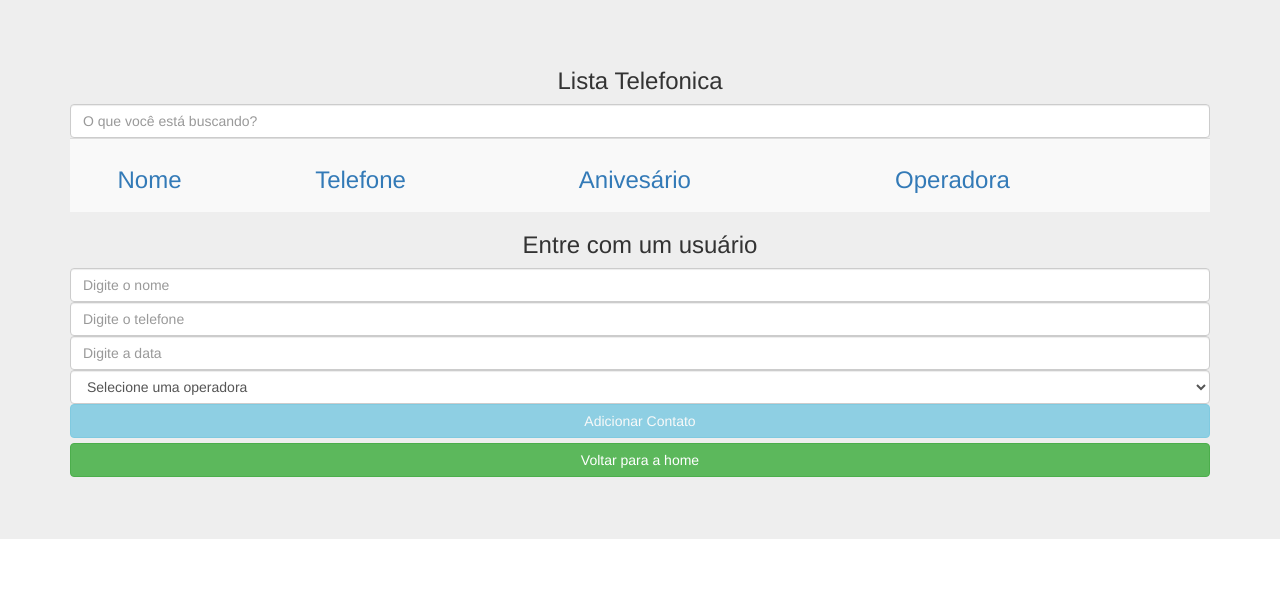
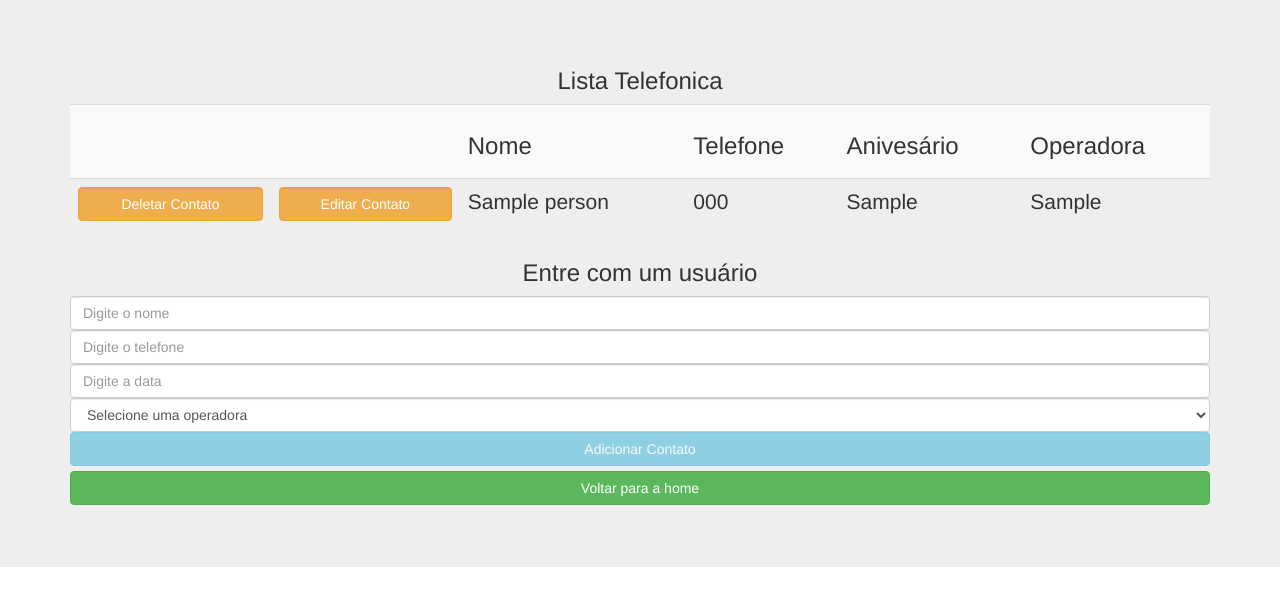
Before and after one commit to viniiifarias/angular, a PHP site: page /lista/ in a window 1280 px wide. Shown: the top 606 px of the page. Run offline with PHP 8.4, Linux system fonts and the light colour scheme; tables that the repository leaves empty or names only in its code hold one stand-in row (values such as "Sample post"); some libraries are stand-ins or nearby versions.

Commit message:
CRUD WORKING - PHP Connection + List on Angular

```diff
--- a/app.js
+++ b/app.js
@@ -1,4 +1,4 @@
-var app = angular.module("angularJS", ['ngRoute', 'ui.mask']);
+var app = angular.module("angularJS", ['ngRoute', 'ui.mask','duScroll']);
 
 app.config(function($routeProvider, $locationProvider){
 	$routeProvider.when('/',{
@@ -9,6 +9,6 @@ app.config(function($routeProvider, $locationProvider){
 		controller: "listaTelefonicaController",
 		templateUrl: 'views/lista.php'
 	})
-	// .otherwise({redirectTo:'/'})
+	.otherwise({redirectTo:'/'})
 	$locationProvider.html5Mode(true);
 });
--- a/controllers/listaTelefonicaController.js
+++ b/controllers/listaTelefonicaController.js
@@ -1,37 +1,42 @@
-angular.module("angularJS").controller("listaTelefonicaController",function($scope, $http,contatosAPI){
+angular.module("angularJS").controller("listaTelefonicaController",function($scope, $http, contatosAPI){
 	$scope.app = "Lista Telefonica";
 	$scope.contatos = [];
-	$scope.operadoras=[
-		{nome: "Oi", codigo:1},
-		{nome: "Tim", codigo:2},
-		{nome: "Vivo", codigo:3},
-		{nome: "Claro", codigo:4},
-		{nome: "Algar", codigo:5},
-		{nome: "Nextel", codigo:6},
-		{nome: "GVT", codigo:7}
-	];
-	var verContatos = function(){
-
+	$scope.operadoras=["Vivo","Tim","Claro","Oi"];
+	$scope.data = [];
+	$scope.editar = false;
+	var carregarContatos = function(){
+	    contatosAPI.listContatos().then(function(data) {
+	      $scope.contatos = data.data;
+	    });
 	};
 	$scope.adicionarContato = function(contato){
-		$scope.contatos.push(angular.copy(contato));
-		delete $scope.contato;
-		$scope.contatoForm.$setPristine();
+	    contatosAPI.saveContatos(contato).then(function() {
+			delete $scope.contato;
+			$scope.contatoForm.$setPristine();
+			carregarContatos();
+	    });
 	};
-	$scope.apagarContatos=function(contatos){
-		$scope.contatos = contatos.filter(function(contato){
-			if(!contato.selecionado) return contato;
-		});
+	$scope.deletarContato=function(contato){
+	    contatosAPI.deleteContatos(contato).then(function() {
+	    	carregarContatos();
+	    });
 	};
-	$scope.verificarContatoSelecionado=function(contatos){
-		$scope.hasContatoSelecionado = contatos.some(function(contato){
-			return contato.selecionado;
-		});
-
+	$scope.atualizarContato=function(contato){
+	    contatosAPI.updateContatos(contato).then(function() {
+			carregarContatos();
+	    });
 	};
+	$scope.editarContato=function(contato){
+	    $scope.contato = contato;
+	    $scope.editar = true;
+	};
+	$scope.cancelarEdicao=function(contato){
+	    delete $scope.contato;
+	    $scope.editar = false;
+ 	};
 	$scope.ordenarPor = function(campo){
 		$scope.criterioDeOrdenacao = campo;
 		$scope.direcaoDaOrdenacao = !$scope.direcaoDaOrdenacao;
 	}
-
+	carregarContatos();
 });
--- a/index.php
+++ b/index.php
@@ -15,6 +15,7 @@
 	<script src="js/dist/mask.js"></script>
 	<script src="js/dist/angular-locale_pt-br.js"></script>
 	<script src="js/dist/angular-route.js"></script>
+	<script src="js/dist/angular-scroll.js"></script>
 	<!-- CONTROLLERS -->
 	<script src="controllers/inicioController.js"></script>
 	<script src="controllers/listaTelefonicaController.js"></script>
--- /dev/null
+++ b/services/connections/contatos/list.php
@@ -0,0 +1,25 @@
+<?
+	$con = mysql_connect("localhost","root","")
+	or die("Não foi possivel se conectar ao banco");
+	$banco = mysql_select_db("angular", $con);
+	$data = array();
+	$sql = ("SELECT * FROM persons ORDER BY id ASC");
+
+	$resultado = mysql_query($sql);
+
+	if(mysql_num_rows($resultado) > 0){
+		while($linha=mysql_fetch_assoc($resultado)){
+			$data[] = $linha;
+		}
+	}
+	else{
+		echo "0 resultados";
+	}
+
+	header('Content-Type: application/json');
+
+	echo json_encode($data);
+
+	return($data);
+
+?>
--- a/services/listaTelefonicaService.js
+++ b/services/listaTelefonicaService.js
@@ -1,5 +1,20 @@
-angular.module("angularJS").service("contatosAPI", function(){
-	var contatosAPI = {};
-
-	return 0;
+angular.module("angularJS").factory("contatosAPI", function($http){
+	var _listContatos = function(){
+		return $http.get("../services/connections/contatos/list.php");
+	};
+	var _saveContatos = function(contato){
+		return $http.post("../services/connections/contatos/save.php", contato);
+	};
+	var _deleteContatos = function(contato){
+		return $http.post("../services/connections/contatos/delete.php", contato);
+	};
+	var _updateContatos = function(contato){
+		return $http.post("../services/connections/contatos/update.php", contato);
+	};
+	return{
+		listContatos: _listContatos,
+		saveContatos: _saveContatos,
+		deleteContatos: _deleteContatos,
+		updateContatos: _updateContatos
+	}
 });
--- /dev/null
+++ b/services/sql.sql
@@ -0,0 +1 @@
+INSERT INTO operadoras (id,nome,codigo) VALUES ('2','Tim','021');
--- a/views/lista.php
+++ b/views/lista.php
@@ -1,25 +1,27 @@
 <div class="jumbotron">
 	<div class="container">
 		<h3>{{app}}</h3>
-		<input type="text" placeholder="O que você está buscando?" ng-model="criterioDeBusca" ng-model-options="{updateOn: 'default blur',debounce:{default: 500, blur: 0}}" class="form-control" >
-		<table class="table table-striped" ng-init="carregarContatos()">
+		<table class="table table-striped">
 			<tr>
 				<td></td>
-				<td><a href="" ng-click="ordenarPor('nome')"><h3>Nome</h3></a></td>
-				<td><a href="" ng-click="ordenarPor('telefone')"><h3>Telefone</h3></a></td>
-				<td><a href="" ng-click="ordenarPor('aniversario')"><h3>Anivesário</h3></a></td>
-				<td><a href="" ng-click="ordenarPor('operadora')"><h3>Operadora</h3></a></td>
+				<td></td>
+				<td><h3>Nome</h3></td>
+				<td><h3>Telefone</h3></td>
+				<td><h3>Anivesário</h3></td>
+				<td><h3>Operadora</h3></td>
 			</tr>
-			<tr ng-class="{selecionado: contato.selecionado} " ng-repeat="contato in contatos | filter: criterioDeBusca | orderBy:criterioDeOrdenacao:direcaoDaOrdenacao">
-				<td><input ng-click="verificarContatoSelecionado(contatos)" class="form-control" type="checkbox" ng-model="contato.selecionado"></td>
+			<tr ng-class="{selecionado: contato.selecionado} " ng-repeat="contato in contatos">
+				<td><input ng-click="deletarContato(contato)" class="form-control btn btn-warning" type="button" ng-model="contato.selecionado" value="Deletar Contato"></td>
+				<td><a du-smooth-scroll href="#form_edit" ng-click="editarContato(contato)" class="form-control btn btn-warning" type="button">Editar Contato</a></td>
 				<td><p>{{::contato.nome}}</p></td>
 				<td><p>{{::contato.telefone}}</p></td>
 				<td><p>{{::contato.data}}</p></td>
-				<td><p>{{::contato.operadora.nome}}</p></td>
+				<td><p>{{::contato.operadora}}</p></td>
+
 			</tr>
 		</table>
 		<h3>Entre com um usuário</h3>
-		<form action="" name="contatoForm">
+		<form action="" name="contatoForm" id="form_edit">
 			<div ng-class="{'has-error': contatoForm.nome.$error.required && contatoForm.nome.$dirty, 'has-success': !contatoForm.nome.$error.required}">
 				<input placeholder="Digite o nome" name="nome" class="form-control" type="text" ng-model="contato.nome" ng-required="true">
 			</div>
@@ -30,11 +32,13 @@
 				<input placeholder="Digite a data" ui-mask="99/99/9999" model-view-value="true" ui-mask-placeholder ui-mask-placeholder-char="_" name="data" class="form-control" type="text" ng-model="contato.data" ng-required="true">
 			</div>
 			<div ng-class="{'has-success': !contatoForm.operadora.$error.required}">
-				<select class="form-control" name="operadora" id="" ng-model="contato.operadora" ng-options="operadora.nome for operadora in operadoras | orderBy: 'nome'" ng-required="true">
+				<select class="form-control" name="operadora" id="" ng-model="contato.operadora" ng-options="operadora for operadora in operadoras | orderBy: 'nome'" ng-required="true">
 					<option value="" selected="" disabled="">Selecione uma operadora</option>
 				</select>
 			</div>
-			<button class="btn btn-info btn-block" ng-click="adicionarContato(contato)" ng-disabled="contatoForm.$invalid">Adicionar Contato</button>
+			<button ng-if="!editar" class="btn btn-info btn-block" ng-click="adicionarContato(contato)" ng-disabled="contatoForm.$invalid">Adicionar Contato</button>
+			<button ng-if="editar" class="btn btn-info btn-block" ng-click="atualizarContato(contato)" ng-disabled="contatoForm.$invalid">Editar Contato</button>
+			<button ng-if="editar" class="btn btn-warning btn-block" ng-click="cancelarEdicao()">Cancelar Edição</button>
 			<button class="btn btn-warning btn-block" ng-click="apagarContatos(contatos)" ng-if="hasContatoSelecionado">Apagar Contato</button>
 
 			<a href="/" class="btn btn-success btn-block">Voltar para a home</a>
```
Also changed, not shown: services/connections/contatos/delete.php (added, +15 -0 lines), services/connections/contatos/save.php (added, +36 -0 lines), services/connections/contatos/update.php (added, +19 -0 lines), js/dist/angular-scroll.js (added).
